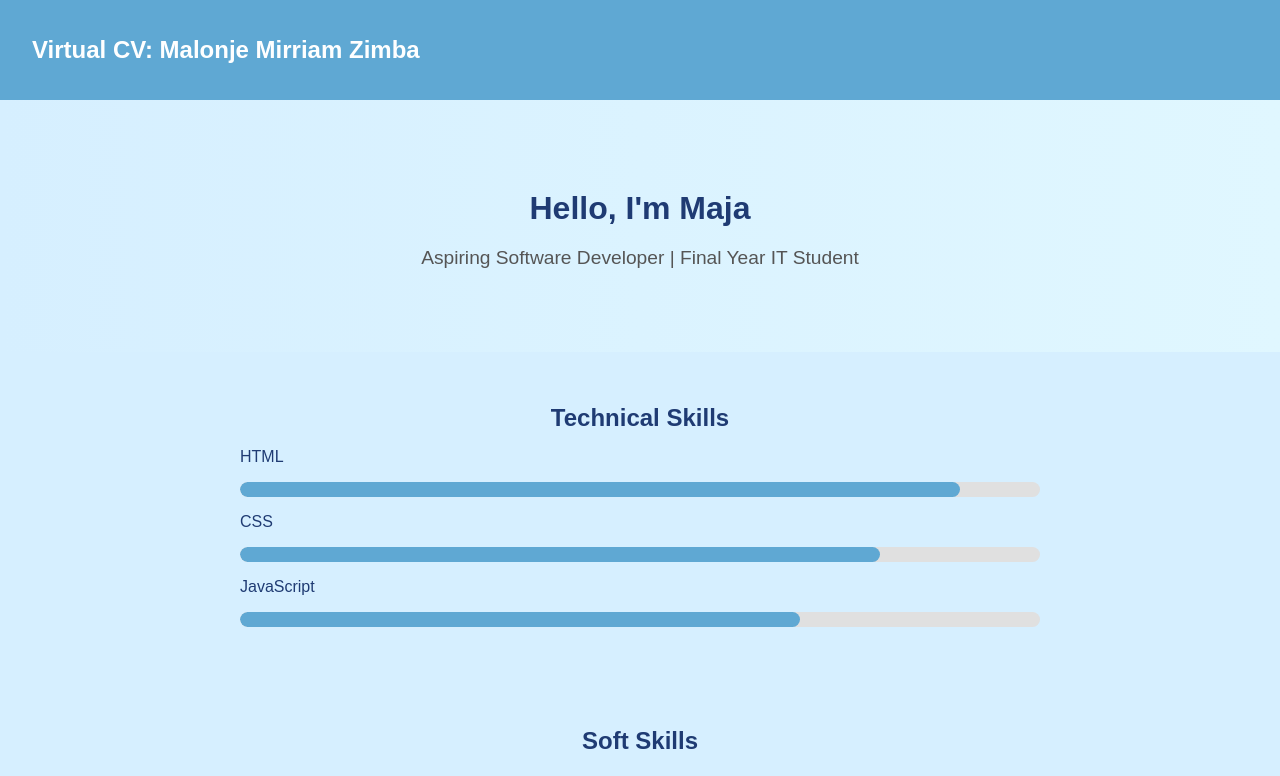
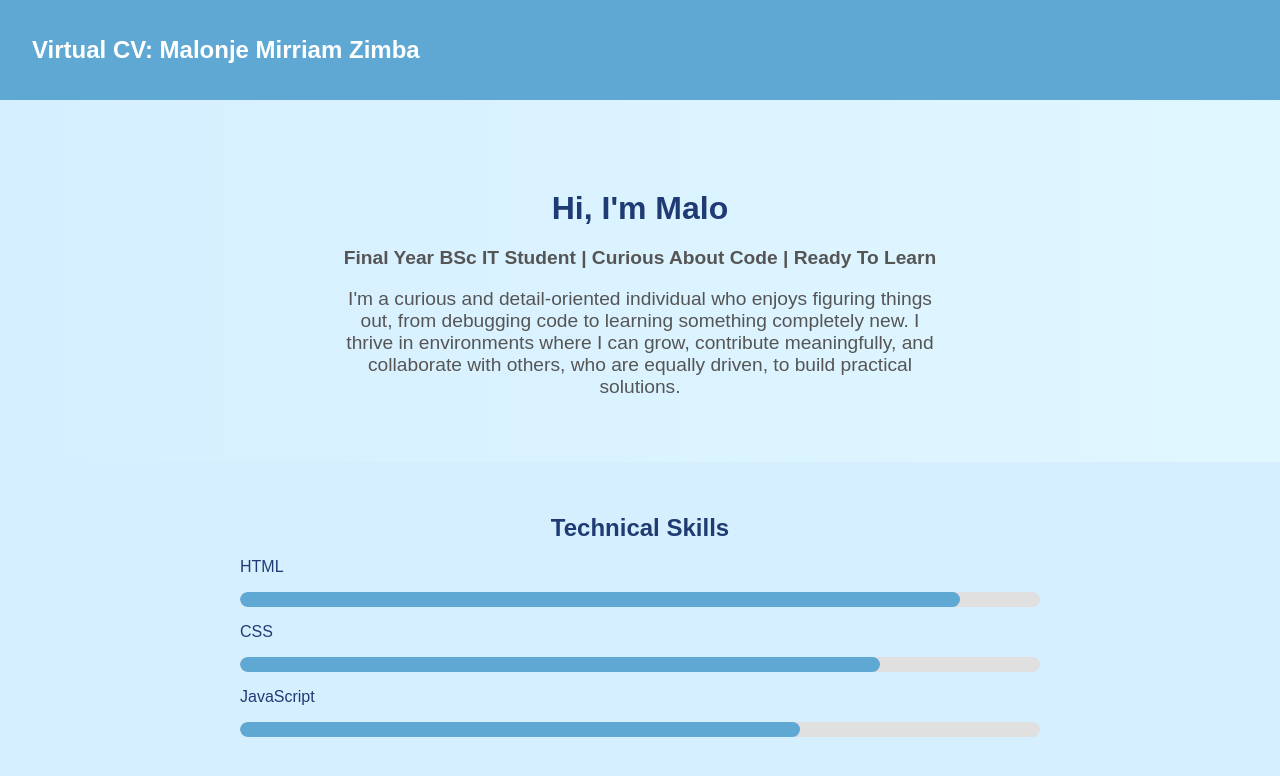
Before and after one commit to m-malo-z/my-virtual-cv, a plain HTML site: page malo_virtual_cv_index.html in a window 1280 px wide. Shown: the top 776 px of the page. Drawn offline with Linux system fonts and the light colour scheme.

Commit message:
Updated  about Me section

```diff
--- a/malo_virtual_cv_index.html
+++ b/malo_virtual_cv_index.html
@@ -14,10 +14,13 @@
     </nav>
   </header>
 
-  <!-- Hero Section -->
+  <!-- About Me Section -->
   <section class="hero">
-    <h2>Hello, I'm Maja</h2>
-    <p>Aspiring Software Developer | Final Year IT Student</p>
+    <h2>Hi, I'm Malo</h2>
+    <p><strong>Final Year BSc IT Student | Curious About Code | Ready To Learn</strong></p>
+    <p class="hero-intro">
+    I'm a curious and detail-oriented individual who enjoys figuring things out, from debugging code to learning something completely new. I thrive in environments where I can grow, contribute meaningfully, and collaborate with others, who are equally driven, to build practical solutions.
+    </p>
   </section>
 
   <!-- Technical Skills -->
--- a/malo_virtual_cv_style.css
+++ b/malo_virtual_cv_style.css
@@ -46,6 +46,14 @@ body {
   text-align: center;
   padding: 4rem 2rem;
   background: linear-gradient(to right, #d6efff, #e0f7ff);
+}
+
+.hero-intro {
+  max-width: 600px;
+  margin: 1rem auto 0;
+  font-size: 0.95rem; /* smaller font */
+  color: var(--light-text); /* blue font from your variable */
+  text-align: center;
 }
 
 .hero h2 {
```
